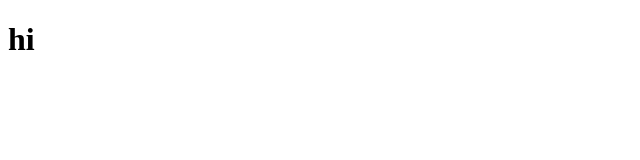
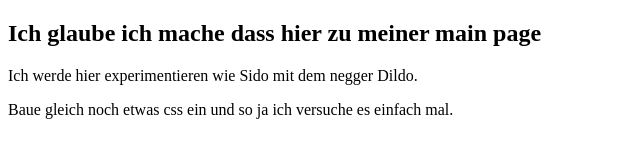
Before and after one commit to Boschdy/boschdy.firstwebsite, a plain HTML site: page site/index.html in a window 1280 px wide. Shown: the whole page, without its empty margins (0-640 px from the left). Drawn offline with Linux system fonts and the light colour scheme.

Commit message:
Neue files, alles

```diff
--- a/site/index.html
+++ b/site/index.html
@@ -6,6 +6,8 @@
 	<title></title>
 </head>
 <body>
-	<h1>hi</h1>
+	<h2>Ich glaube ich mache dass hier zu meiner main page</h2>
+	<p>Ich werde hier experimentieren wie Sido mit dem negger Dildo.</p>
+	<p>Baue gleich noch etwas css ein und so ja ich versuche es einfach mal.</p>
 </body>
 </html>
```
Also changed, not shown: index.html (deleted, +0 -12 lines), site/styles.css (added).
